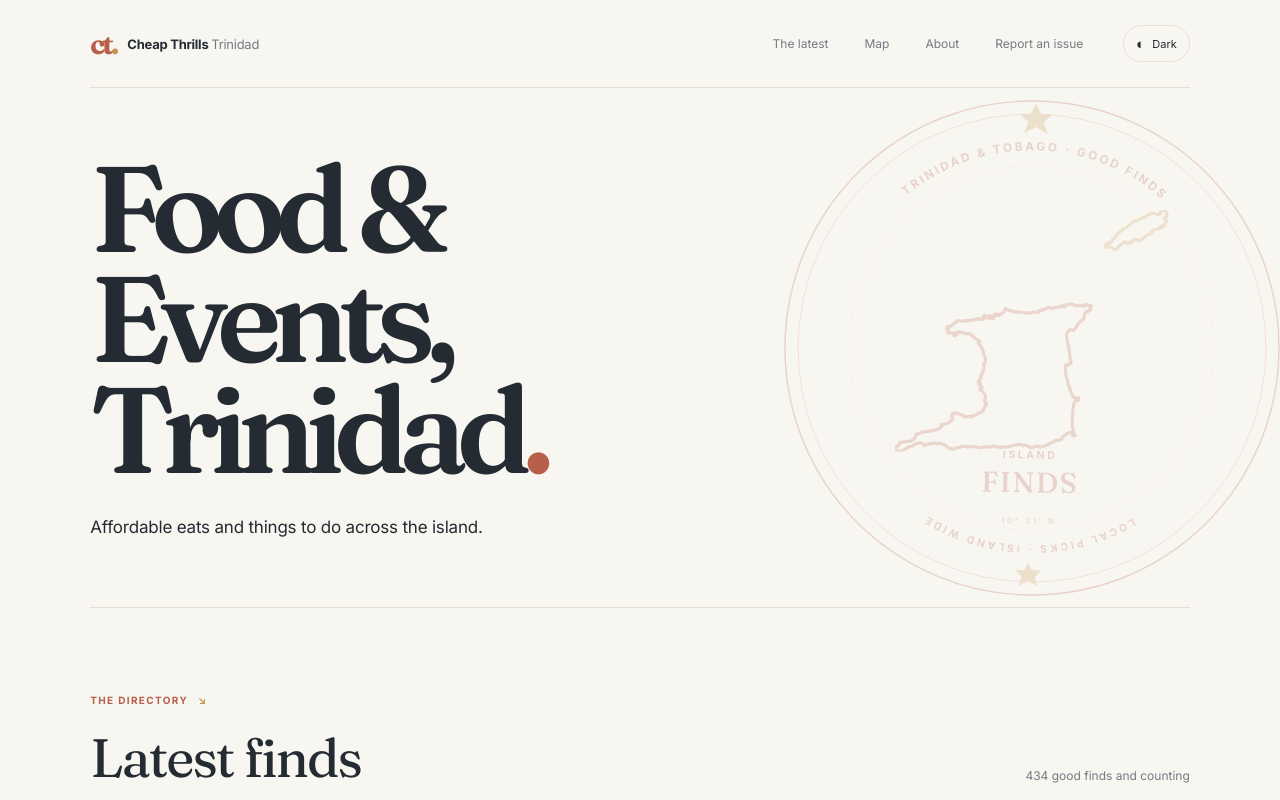
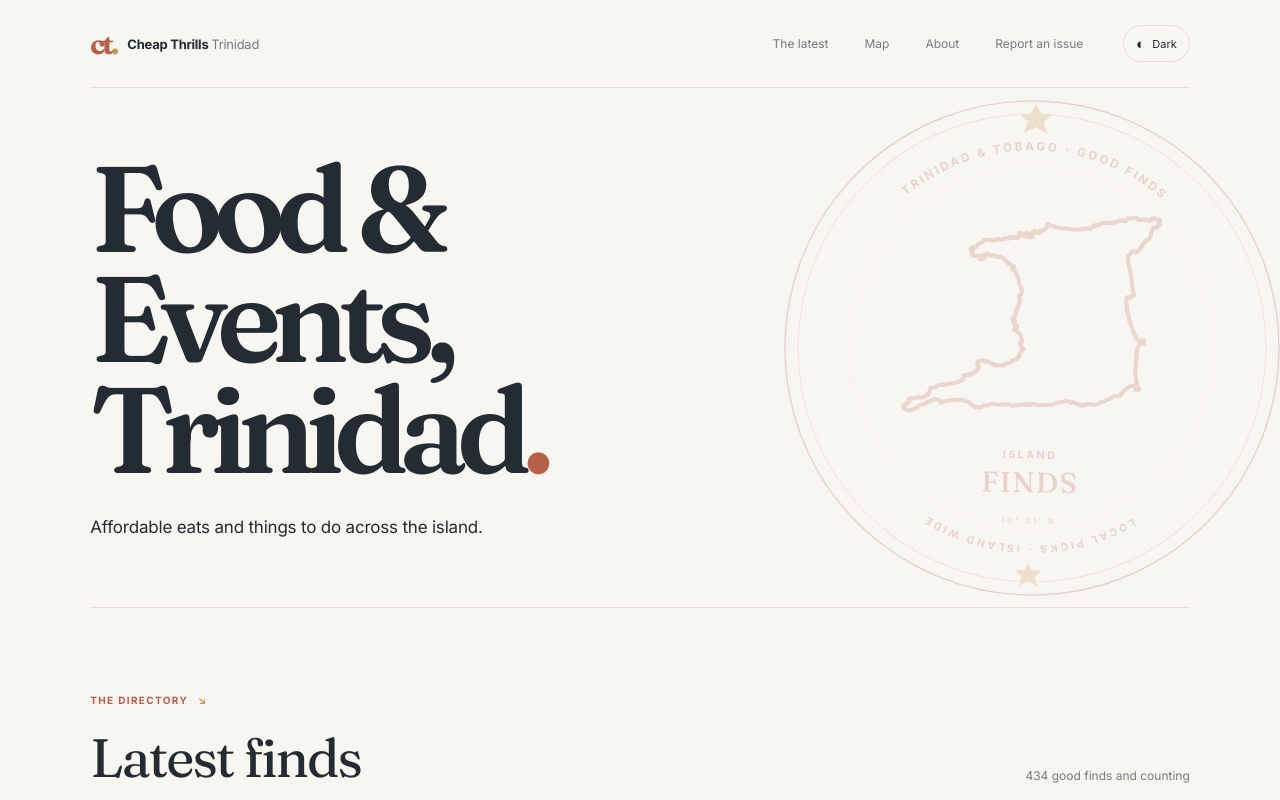
Before and after one commit to vswee/cheap-thrills-trinidad, a Next.js app: page / in a window 1280 px wide. Shown: the top 800 px of the page. Built offline with nearby package versions, Linux system fonts and the light colour scheme.

Commit message:
Add separate centered island outline assets

```diff
--- a/src/components/island-stamp.tsx
+++ b/src/components/island-stamp.tsx
@@ -17,6 +17,6 @@ export function IslandStamp() {
       <text className="stamp-center-finds" x="200" y="311">FINDS</text>
       <text className="stamp-center-coords" x="200" y="335">10° 31′ N</text>
     </svg>
-    <Image className="stamp-map" src="/trinidad-and-tobago-outline.svg" width={136} height={124} alt="" />
+    <Image className="stamp-map" src="/trinidad-outline.svg" width={104} height={82} alt="" />
   </div>;
 }
```
Also changed, not shown: public/tobago-outline.svg (added), public/trinidad-outline.svg (added).
